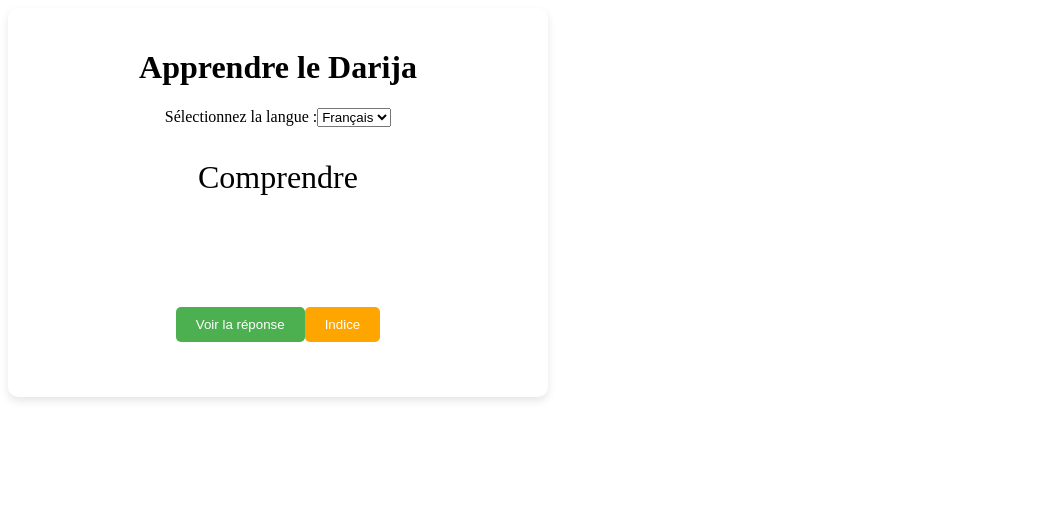
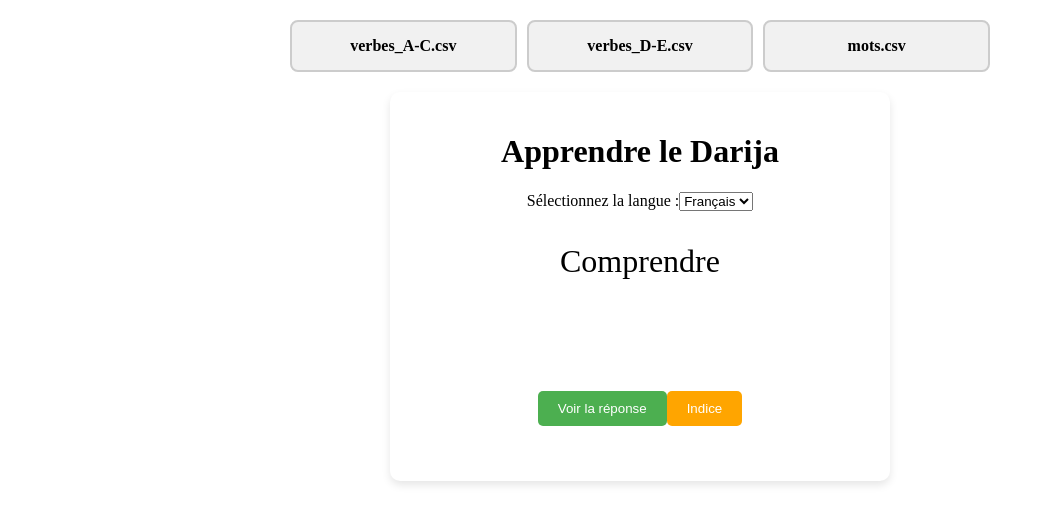
Before and after one commit to locfab/Traduction, a Nuxt app: page / in a window 1280 px wide. Shown: the top 524 px of the page, without its empty margins (0-1044 px from the left). Built offline with nearby package versions, Linux system fonts and the light colour scheme.

Commit message:
de et mot

```diff
--- a/pages/index.vue
+++ b/pages/index.vue
@@ -1,5 +1,14 @@
 <!-- pages/index.vue -->
 <template>
+  <div class="categories-container">
+    <div
+        v-for="file in files"
+        :class="['category', file === selectedFile ? 'selected' : '']"
+        :key="file"
+        @click="selectFile(file)">
+      <span>{{ file }}</span>
+    </div>
+  </div>
   <div class="container">
     <h1>Apprendre le Darija</h1>
     <LanguageSelector @updateLanguage="updateLanguage" />
@@ -14,38 +23,125 @@ import { ref, onMounted } from 'vue'
 import LanguageSelector from "../components/LanguageSelector.vue";
 import WordDisplay from "../components/WordDisplay.vue";
 
+const words = ref<Line[]>([])
+const currentLanguage = ref<string>('fr')
+const files = ref(["verbes_A-C.csv", "verbes_D-E.csv", "mots.csv"])
+const selectedFile = ref<string | null>(null)
 
-const words = ref([])
-const currentLanguage = ref('fr')
-
-function updateLanguage(language) {
+function updateLanguage(language: string) {
   currentLanguage.value = language
 }
 
-async function loadCSV() {
-  const response = await fetch('/verbes_darija.csv')
-  const data = await response.text()
-  words.value = parseCSV(data)
+function selectFile(file: string) {
+  selectedFile.value = file
+  loadCSV()
 }
 
-function parseCSV(data) {
-  return data.trim().split('\n').slice(1).map(line => {
-    const [fr, phonetic, ar] = line.split(',')
-    return { fr: fr.trim(), phonetic: phonetic.trim(), ar: ar.trim() }
+interface Line {
+  fr: string, phonetic: string, ar: string
+}
+async function loadCSV() {
+  words.value = []
+
+  // Si aucun fichier n'est sélectionné, charger tous les fichiers
+  const filesToLoad = selectedFile.value ? [selectedFile.value] : files.value
+
+  for (const file of filesToLoad) {
+    const response = await fetch(file)
+    const data = await response.text()
+    words.value = [...words.value, ...parseCSV(data)]
+  }
+}
+
+function parseCSV(data: any) : Line[] {
+  return data.trim().split('\n').map((line : string) => {
+    const [fr, phonetic, ar] = line.split(';')
+    return { fr: fr, phonetic: phonetic, ar: ar }
   })
 }
 
-onMounted(loadCSV)
+// Charger les fichiers si aucun fichier n'est sélectionné
+onMounted(() => {
+  if (!selectedFile.value) {
+    loadCSV()
+  }
+})
 </script>
-
 <style>
+/* Conteneur principal */
 .container {
   text-align: center;
-  width: 80%;
-  max-width: 500px;
+  width: 100%; /* Utiliser toute la largeur disponible */
+  max-width: 500px; /* Limiter la largeur maximale pour ne pas être trop large sur les grands écrans */
   background: #fff;
   padding: 20px;
   border-radius: 10px;
   box-shadow: 0 4px 8px rgba(0, 0, 0, 0.1);
+  margin: 0 auto; /* Centrer horizontalement */
+  box-sizing: border-box; /* Assurer que padding ne dépasse pas de la taille spécifiée */
 }
+
+/* Conteneur pour les catégories */
+.categories-container {
+  display: flex;
+  flex-wrap: wrap;
+  gap: 10px;
+  justify-content: center; /* Centrer les catégories horizontalement */
+  margin: 20px auto;
+  width: 100%;
+  max-width: 700px; /* Limiter la largeur du conteneur des catégories */
+  box-sizing: border-box;
+}
+
+/* Style de chaque catégorie */
+.category {
+  background-color: #f1f1f1;
+  border: 2px solid #ccc;
+  padding: 15px 30px;
+  border-radius: 8px;
+  font-size: 16px;
+  font-weight: 600;
+  text-align: center;
+  cursor: pointer;
+  transition: all 0.3s ease;
+  flex: 1 0 30%; /* Chaque catégorie prendra environ 30% de la largeur du conteneur */
+  box-sizing: border-box;
+}
+
+/* Effet au survol */
+.category:hover {
+  background-color: #007BFF;
+  color: white;
+  transform: scale(1.05);
+}
+
+/* Effet lors de la sélection */
+.category.selected {
+  background-color: #ff1493;
+  color: white;
+  border-color: #ff1493;
+}
+
+/* Centrer le texte de chaque catégorie */
+.category span {
+  display: block;
+  text-align: center;
+}
+
+/* Responsive Design pour mobile */
+@media (max-width: 600px) {
+  .container {
+    width: 90%; /* Plus large sur les petits écrans */
+  }
+  .category {
+    flex: 1 0 45%; /* Sur les petits écrans, chaque catégorie prendra 45% de la largeur */
+  }
+}
+
+@media (max-width: 400px) {
+  .category {
+    flex: 1 0 100%; /* Sur les écrans très petits, chaque catégorie prendra toute la largeur */
+  }
+}
+
 </style>
```
Also changed, not shown: public/mots.csv (added), public/verbes_A-C.csv (added), public/verbes_D-E.csv (added), public/verbes_darija.csv (deleted).
